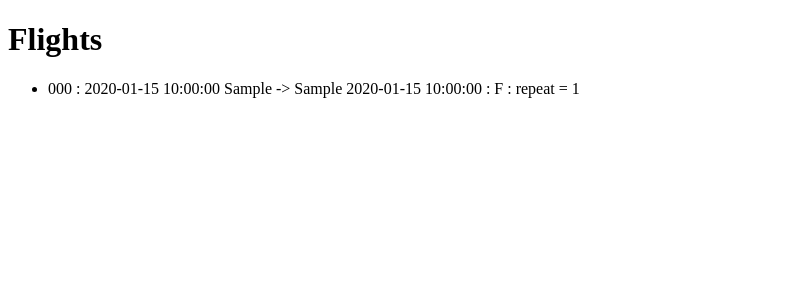
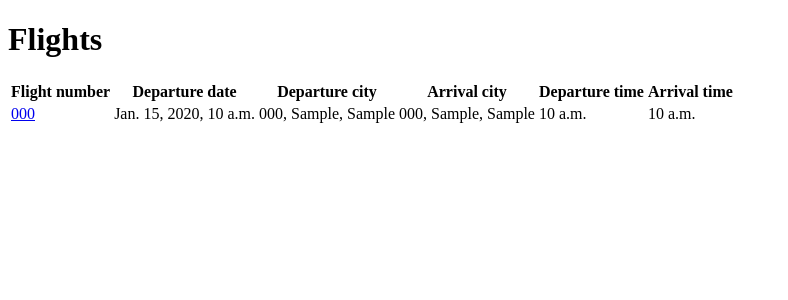
Before and after one commit to frollow/airline, a Django app: template templates/flights.html in a window 1280 px wide. Shown: the top 300 px of the page, without its empty margins (0-788 px from the left). Run offline with Django 3.2, Linux system fonts and the light colour scheme; tables that the repository leaves empty hold one stand-in row (values such as "Sample post"); the template is opened without the code that fills it: values that come from a table or form of the project are taken from there, most other values are stand-ins (such as "Sample title", 1, 10 or a date in 2020); parts of the project's set-up code (start-up, migrations or seed data) failed here and were passed over.

Commit message:
flight and aircraft models fixed

```diff
--- a/aircraft/admin.py
+++ b/aircraft/admin.py
@@ -5,7 +5,7 @@ from aircraft.models import Aircraft
 
 class AircraftAdmin(ModelAdmin):
     model = Aircraft
-    list_display = ('company', 'model', 'seat_count')
+    list_display = ('company', 'model', 'seat_count_F', 'seat_count_B', 'seat_count_E')
 
 
 admin.site.register(Aircraft, AircraftAdmin)
--- a/airline/urls.py
+++ b/airline/urls.py
@@ -9,10 +9,11 @@ from django.views.generic.base import RedirectView
 admin.autodiscover()
 
 urlpatterns = patterns('',
-    url(r'^admin/', include(admin.site.urls)),
-    url(r'^flights/', flight.views.ListFlightView.as_view(), name='flights',),
-    url(r'^$', flight.views.index),
-    url(r'^search/$', flight.views.search),
-    url(r'^search_results/$', flight.views.search),
+                       url(r'^admin/', include(admin.site.urls)),
+                       url(r'^flights/', flight.views.ListFlightView.as_view(), name='flights', ),
+                       url(r'^$', flight.views.index),
+                       url(r'^search/$', flight.views.search),
+                       url(r'^search_results/$', flight.views.search),
+                       #url(r'^fill_data/([0-9])$', )
 
 )
--- a/flight/forms.py
+++ b/flight/forms.py
@@ -13,12 +13,11 @@ class SearchForm(forms.Form):
     CLASS_OF_SERVICE = (
         (FIRST_CLASS, 'First'),
         (BUSINESS_CLASS, 'Business'),
-        (ECONOMY_CLASS, 'Econom'),
+        (ECONOMY_CLASS, 'Economic'),
     )
     departure_city = forms.ModelChoiceField(queryset=City.objects.all(), required=True)
     arrival_city = forms.ModelChoiceField(queryset=City.objects.all())
     departure_date = forms.DateField(widget=DateInput())
-    arrival_date = forms.DateField(widget=DateInput())
     class_of_service = forms.ChoiceField(initial=ECONOMY_CLASS, choices=CLASS_OF_SERVICE)
     adults = forms.ChoiceField(choices=(('1', '1'), ('2', '2'), ('3', '3')))
     children = forms.ChoiceField(choices=(('0', '0'), ('1', '1'), ('2', '2'), ('3', '3')))
--- a/flight/models.py
+++ b/flight/models.py
@@ -1,6 +1,7 @@
 # -*- coding: utf-8 -*-
 from django.db import models
 from django.utils import timezone
+from airport.models import Airport
 
 
 class Flight(models.Model):
@@ -8,13 +9,15 @@ class Flight(models.Model):
     BUSINESS_CLASS = 'B'
     ECONOMY_CLASS = 'E'
     CLASS_OF_SERVICE = (
-        (FIRST_CLASS, 'Первый'),
-        (BUSINESS_CLASS, 'Бизнес'),
-        (ECONOMY_CLASS, 'Эконом'),
+        (FIRST_CLASS, 'First'),
+        (BUSINESS_CLASS, 'Business'),
+        (ECONOMY_CLASS, 'Economic'),
     )
     flight_number = models.CharField(max_length=8, verbose_name='Flight Number')
-    departure_city = models.CharField(max_length=255, verbose_name='Departure city')
-    arrival_city = models.CharField(max_length=255, verbose_name='Arrival city')
+    departure_airport = models.ForeignKey(Airport, verbose_name='Departure airport', default='',
+                                          related_name='departure_airport')
+    arrival_airport = models.ForeignKey(Airport, verbose_name='Arrival airport', default='',
+                                        related_name='arrival_airport')
     departure_date_begin = models.DateField(verbose_name='Departure date begin', default=timezone.datetime.now().date())
     arrival_date_begin = models.DateField(verbose_name='Arrival date begin', default=timezone.datetime.now().date())
     repeat_interval = models.IntegerField(verbose_name='Repeat interval', default=1)
@@ -25,7 +28,7 @@ class Flight(models.Model):
 
     def __unicode__(self):
         return '{} : {} {} {} -> {} {} {} : {} : repeat = {}'.format(self.flight_number, self.departure_date_begin,
-                                                       self.departure_time, self.departure_city,
-                                                       self.arrival_city, self.arrival_date_begin,
-                                                       self.arrival_time, self.class_of_service,
-                                                       self.repeat_interval)
+                                                                     self.departure_time, self.departure_airport,
+                                                                     self.arrival_airport, self.arrival_date_begin,
+                                                                     self.arrival_time, self.class_of_service,
+                                                                     self.repeat_interval)
--- a/order/models.py
+++ b/order/models.py
@@ -4,4 +4,4 @@ from django.utils import timezone
 
 
 class Order(models.Model):
-    registration_time = models.DateTimeField(verbose_name='Время регистрации', default=timezone.now)
+    registration_time = models.DateTimeField(verbose_name='Registration time', default=timezone.now)
--- a/templates/flights.html
+++ b/templates/flights.html
@@ -6,11 +6,25 @@
 </head>
 <body>
 <h1>Flights</h1>
-
-<ul>
-  {% for flight in object_list %}
-    <li class="flight">{{ flight }}</li>
-  {% endfor %}
-</ul>
+<table>
+    {% for flight in object_list %}
+    <tr>
+        <th>Flight number</th>
+        <th>Departure date</th>
+        <th>Departure city</th>
+        <th>Arrival city</th>
+        <th>Departure time</th>
+        <th>Arrival time</th>
+    </tr>
+    <tr>
+        <td><a href="/fill_data/{{ flight.id }}">{{ flight.flight_number }}</a></td>
+        <td>{{ departure_date }}</td>
+        <td>{{ flight.departure_airport }}</td>
+        <td>{{ flight.arrival_airport }}</td>
+        <td>{{ flight.departure_time }}</td>
+       <td> {{ flight.arrival_time }}</td>
+    </tr>
+    {% endfor %}
+    </table>
 </body>
 </html>
```
Also changed, not shown: aircraft/models.py (+12 -1 lines), flight/admin.py (+5 -3 lines), flight/views.py (+9 -19 lines), templates/thanks.html (added, +10 -0 lines).
